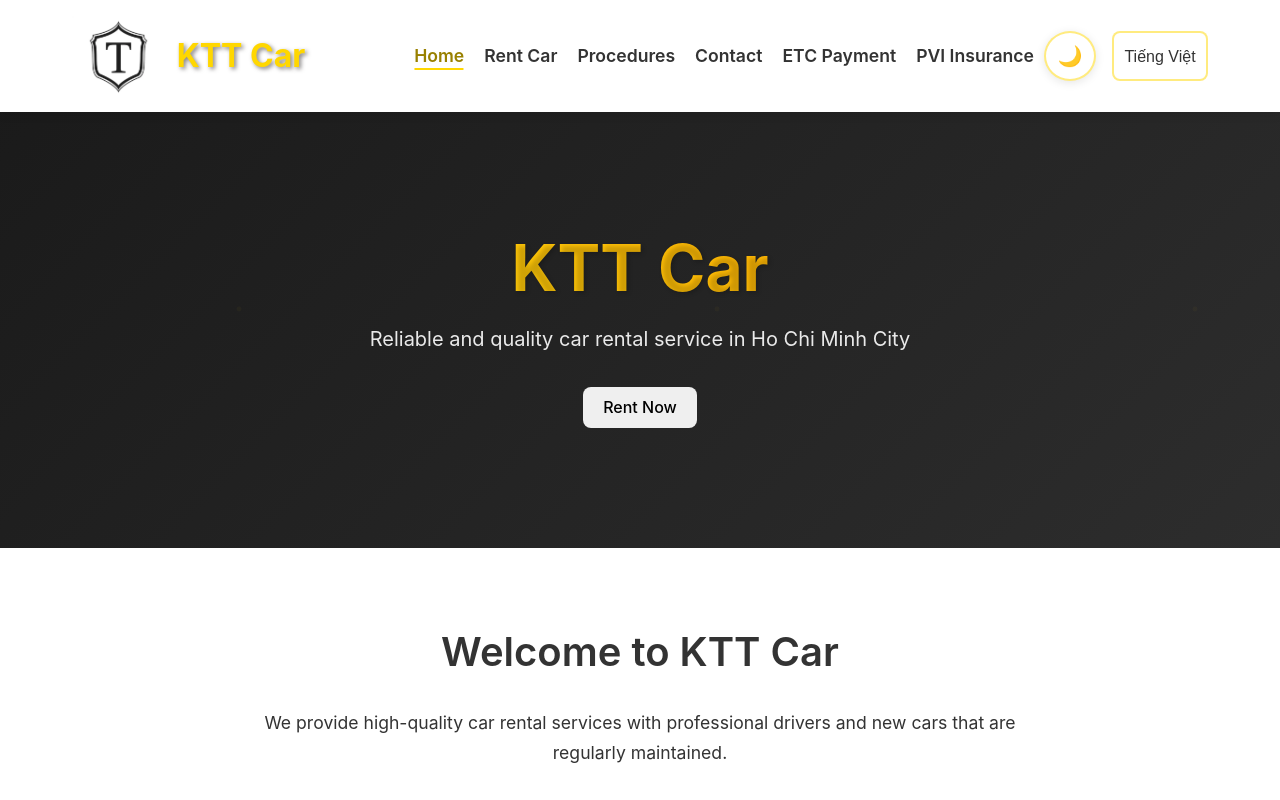
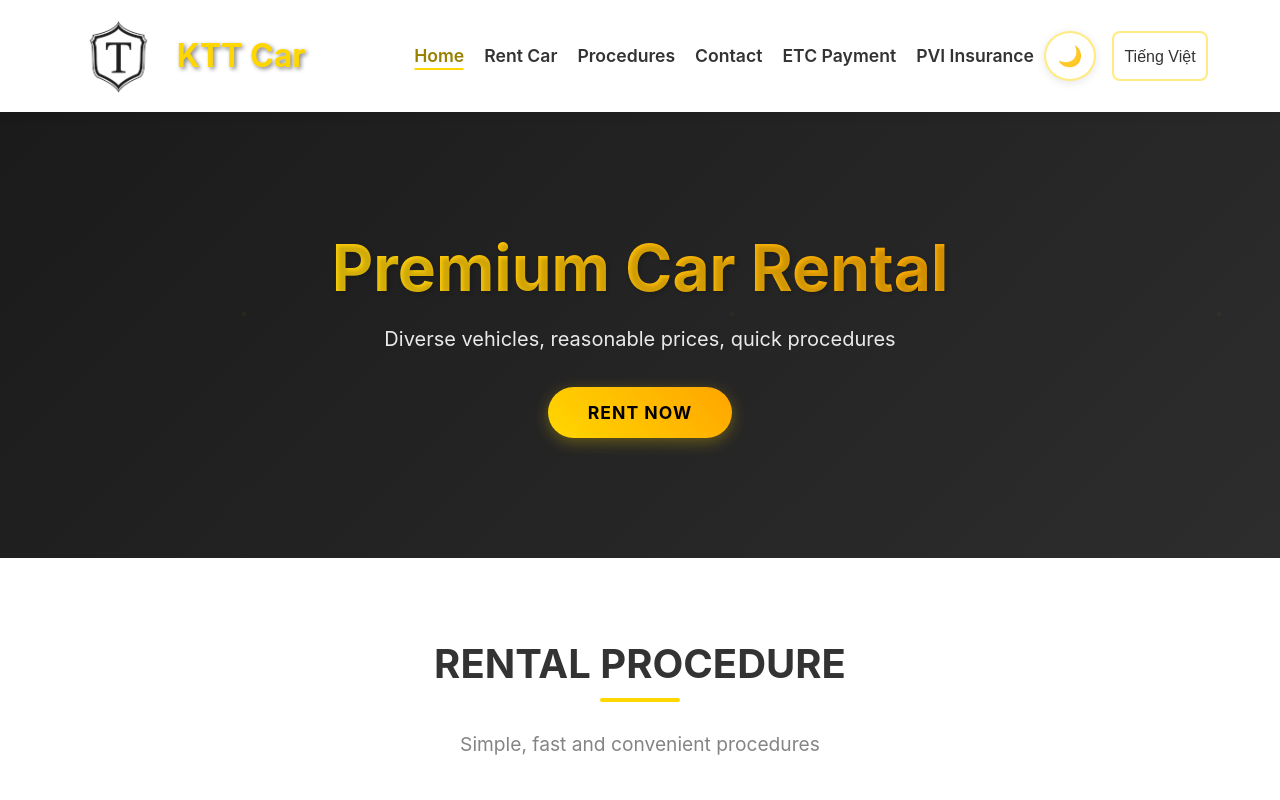
Before and after one commit to Jelly2000/KTT-demo, a React (Vite) app: page / in a window 1280 px wide. Shown: the top 800 px of the page. Built offline with nearby package versions, Linux system fonts and the light colour scheme.

Commit message:
add heading

```diff
--- /dev/null
+++ b/src/components/Heading/Heading.css
@@ -0,0 +1,134 @@
+/* Base heading wrapper styles */
+.heading-wrapper {
+    margin-bottom: 2rem;
+    color: var(--text-color);
+}
+
+/* Centered alignment modifier */
+.heading-wrapper.heading-centered {
+    text-align: center;
+}
+
+/* Underline modifier - positioned between heading and subtitle */
+.heading-wrapper.heading-with-underline .heading-1,
+.heading-wrapper.heading-with-underline .heading-2,
+.heading-wrapper.heading-with-underline .heading-3,
+.heading-wrapper.heading-with-underline .heading-4 {
+    position: relative;
+    margin-bottom: 1.5rem;
+}
+
+.heading-wrapper.heading-with-underline .heading-1::after,
+.heading-wrapper.heading-with-underline .heading-2::after,
+.heading-wrapper.heading-with-underline .heading-3::after,
+.heading-wrapper.heading-with-underline .heading-4::after {
+    content: '';
+    position: absolute;
+    bottom: -0.75rem;
+    left: 50%;
+    transform: translateX(-50%);
+    width: 80px;
+    height: 4px;
+    background: var(--primary-color);
+    border-radius: 2px;
+}
+
+.heading-wrapper.heading-with-underline:not(.heading-centered) .heading-1::after,
+.heading-wrapper.heading-with-underline:not(.heading-centered) .heading-2::after,
+.heading-wrapper.heading-with-underline:not(.heading-centered) .heading-3::after,
+.heading-wrapper.heading-with-underline:not(.heading-centered) .heading-4::after {
+    left: 0;
+    transform: none;
+}
+
+/* Individual heading level styles */
+.heading-1 {
+    font-size: 3rem;
+    font-weight: 700;
+    line-height: 1.2;
+    margin: 0 0 0.5rem 0;
+}
+
+.heading-2 {
+    font-size: 2.5rem;
+    font-weight: 700;
+    line-height: 1.3;
+    margin: 0 0 0.5rem 0;
+}
+
+.heading-3 {
+    font-size: 2rem;
+    font-weight: 600;
+    line-height: 1.4;
+    margin: 0 0 0.5rem 0;
+}
+
+.heading-4 {
+    font-size: 1.5rem;
+    font-weight: 600;
+    line-height: 1.4;
+    margin: 0 0 0.5rem 0;
+}
+
+/* Subtitle styles */
+.heading-subtitle {
+    font-size: 1.2rem;
+    font-weight: 400;
+    color: var(--text-color-muted);
+    margin-left: auto;
+    margin-right: auto;
+    line-height: 1.5;
+    opacity: 0.8;
+    padding-top: 1rem;
+    margin-bottom: 3rem;
+}
+
+/* Adjust subtitle margin when there's an underline */
+.heading-wrapper.heading-with-underline .heading-subtitle {
+    margin-top: 0.75rem;
+}
+
+/* Legacy support for existing container-heading class */
+.container-heading {
+    position: relative;
+    text-align: center;
+    font-size: 2.5rem;
+    font-weight: 700;
+    margin-bottom: 3rem;
+    color: var(--text-color);
+}
+
+.container-heading::after {
+    content: '';
+    position: absolute;
+    bottom: -15px;
+    left: 50%;
+    transform: translateX(-50%);
+    width: 80px;
+    height: 4px;
+    background: var(--primary-color);
+    border-radius: 2px;
+}
+
+/* Responsive design */
+@media (max-width: 768px) {
+    .heading-1 {
+        font-size: 2.5rem;
+    }
+
+    .heading-2 {
+        font-size: 2rem;
+    }
+
+    .heading-3 {
+        font-size: 1.75rem;
+    }
+
+    .heading-4 {
+        font-size: 1.25rem;
+    }
+
+    .heading-subtitle {
+        font-size: 1rem;
+    }
+}
--- /dev/null
+++ b/src/components/Heading/Heading.jsx
@@ -0,0 +1,56 @@
+import React from 'react';
+import './Heading.css';
+
+const Heading = ({
+    level,
+    children,
+    subtitle,
+    className = '',
+    centered = false,
+    withUnderline = false,
+    ...props
+}) => {
+    let headingTag;
+    switch (level) {
+        case 1:
+            headingTag = 'h1';
+            break;
+        case 2:
+            headingTag = 'h2';
+            break;
+        case 3:
+            headingTag = 'h3';
+            break;
+        case 4:
+            headingTag = 'h4';
+            break;
+        default:
+            headingTag = 'h2';
+    }
+
+    const wrapperClasses = [
+        'heading-wrapper',
+        centered && 'heading-centered',
+        withUnderline && 'heading-with-underline',
+        className
+    ].filter(Boolean).join(' ');
+
+    const headingClasses = `heading-${level}`;
+
+    if (subtitle) {
+        return (
+            <div className={wrapperClasses}>
+                {React.createElement(headingTag, { className: headingClasses, ...props }, children)}
+                <p className="heading-subtitle">{subtitle}</p>
+            </div>
+        );
+    }
+
+    return (
+        <div className={wrapperClasses}>
+            {React.createElement(headingTag, { className: headingClasses, ...props }, children)}
+        </div>
+    );
+};
+
+export default Heading;
--- a/src/index.css
+++ b/src/index.css
@@ -8,6 +8,7 @@
     --btn-text-primary: #000000;
     --btn-text-secondary: #000000;
     --text-color: #333333;
+    --text-color-muted: #666666;
     --card-background: #ffffff;
     --border-color: #e1e1e1;
     --nav-link-active: #998100;
@@ -26,6 +27,7 @@
     --btn-text-secondary: #000000;
     --nav-link-active: #FFD700;
     --text-color: #ffffff;
+    --text-color-muted: #cccccc;
     --card-background: #393939;
     --border-color: #444444;
     --shadow: 0 2px 10px rgba(255, 215, 0, 0.1);
--- a/src/locales/en.json
+++ b/src/locales/en.json
@@ -9,8 +9,8 @@
   "ui_toggleMenu": "Toggle menu",
   "ui_language_vietnamese": "Tiếng Việt",
   "ui_language_english": "English",
-  "hero_title": "KTT Car",
-  "hero_subtitle": "Reliable and quality car rental service in Ho Chi Minh City",
+  "hero_title": "Premium Car Rental",
+  "hero_subtitle": "Diverse vehicles, reasonable prices, quick procedures",
   "hero_ctaButton": "Rent Now",
   "content_welcome": "Welcome to KTT Car",
   "content_description": "We provide high-quality car rental services with professional drivers and new cars that are regularly maintained.",
@@ -28,5 +28,7 @@
   "footer_address_headOffice": "Head Office:",
   "footer_address_parkingLot": "Parking Lot:",
   "footer_contact_title": "Contact",
+  "rental_procedure": "Rental Procedure",
+  "rental_procedure_subtitle": "Simple, fast and convenient procedures",
   "footer_copyright": "© 2024 KTT Car. All rights reserved."
 }
--- a/src/locales/vi.json
+++ b/src/locales/vi.json
@@ -28,5 +28,6 @@
   "footer_address_headOffice": "Trụ sở chính:",
   "footer_address_parkingLot": "Bãi xe:",
   "footer_contact_title": "Liên hệ",
+  "rental_procedure_subtitle": "Thủ tục đơn giản, nhanh chóng và tiện lợi",
   "footer_copyright": "© 2024 KTT Car. Tất cả quyền được bảo lưu."
 }
--- a/src/pages/home/Home.jsx
+++ b/src/pages/home/Home.jsx
@@ -1,7 +1,8 @@
 import React from 'react';
 import { useTranslation } from 'react-i18next';
 import '../shared-styles.css';
-import './styles.css';
+import './Home.css';
+import Heading from '../../components/Heading/Heading';
 
 const Home = () => {
   const { t } = useTranslation();
@@ -24,32 +25,14 @@ const Home = () => {
       {/* Main Content */}
       <section className="content-section">
         <div className="container">
-          <h2>{t('content_welcome')}</h2>
-          <p>
-            {t('content_description')}
-          </p>
-
-          <div className="services-grid">
-            <div className="service-card">
-              <h3>🚗 {t('content_services_selfDrive')}</h3>
-              <p>{t('content_services_selfDriveDesc')}</p>
-            </div>
-
-            <div className="service-card">
-              <h3>👨‍✈️ {t('content_services_withDriver')}</h3>
-              <p>{t('content_services_withDriverDesc')}</p>
-            </div>
-
-            <div className="service-card">
-              <h3>🛡️ {t('content_services_insurance')}</h3>
-              <p>{t('content_services_insuranceDesc')}</p>
-            </div>
-
-            <div className="service-card">
-              <h3>💳 {t('content_services_etc')}</h3>
-              <p>{t('content_services_etcDesc')}</p>
-            </div>
-          </div>
+          <Heading
+            level={2}
+            subtitle={t('rental_procedure_subtitle')}
+            centered={true}
+            withUnderline={true}
+          >
+            {t('rental_procedure').toUpperCase()}
+          </Heading>
         </div>
       </section>
     </div>
```
Also changed, not shown: 1 other file (tests, documents, lock files or other folders).
